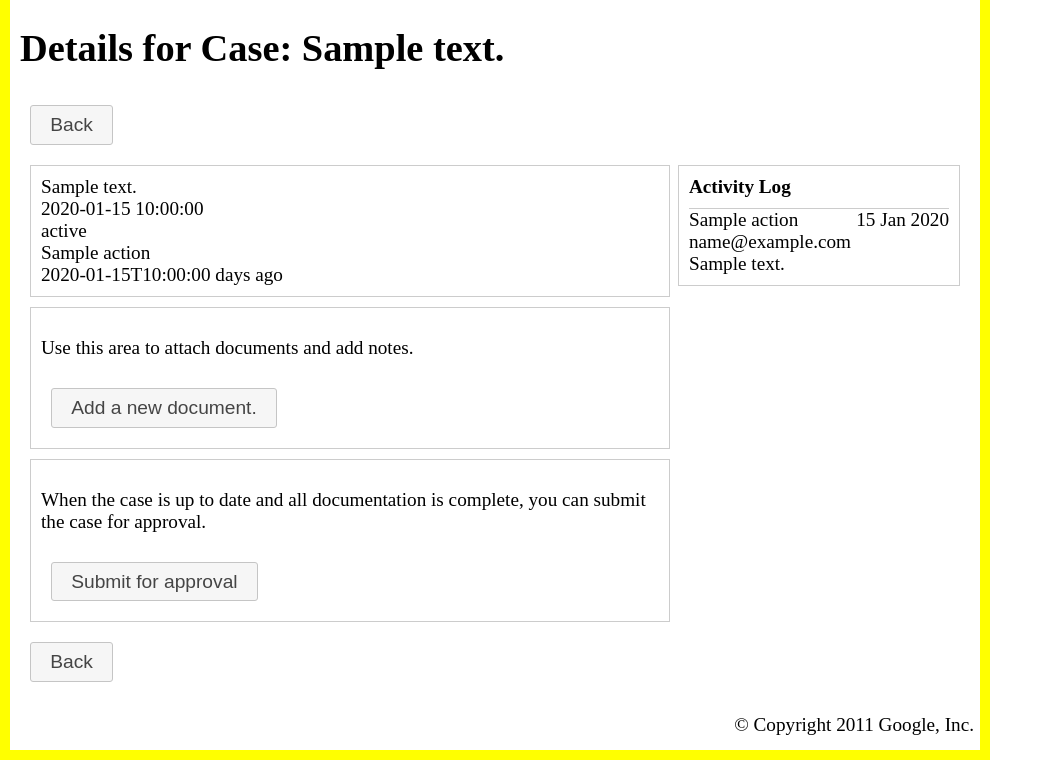
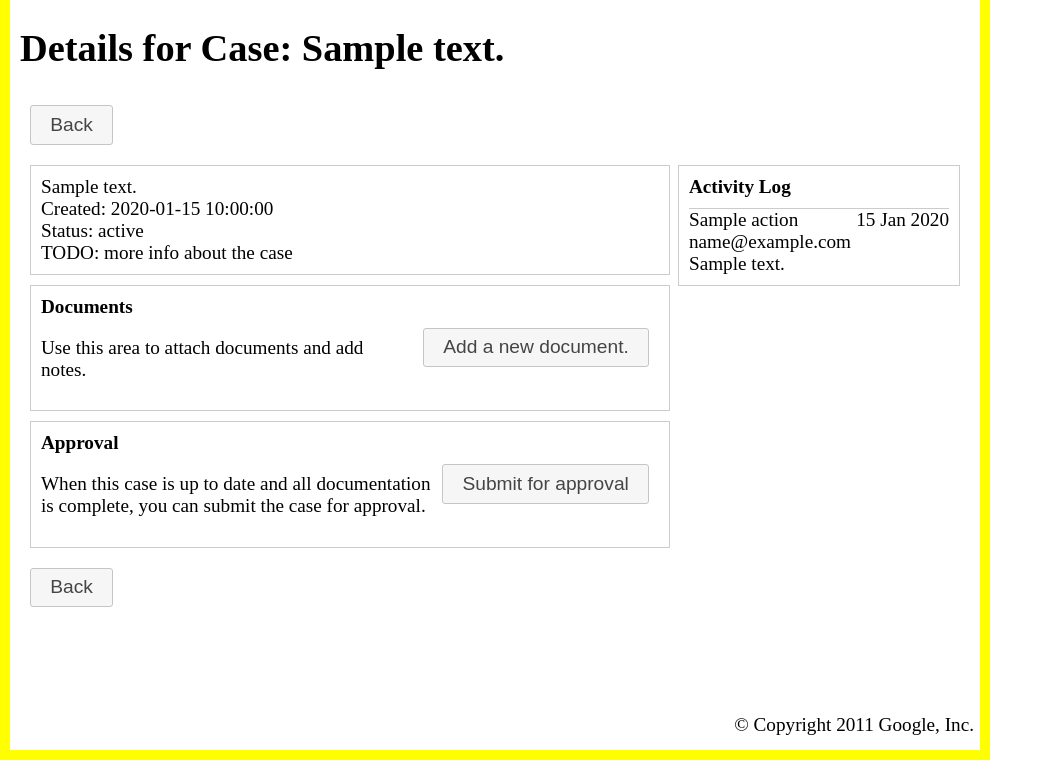
Before and after one commit to stanlee321/pysolper, a Python web app: template permit/templates/case.html in a window 1280 px wide. Shown: the part 50-810 px from the top of the page, without its empty margins (0-1043 px from the left). Run offline with Jinja, Linux system fonts and the light colour scheme; the template is opened without the code that fills it: most values are stand-ins (such as "Sample title", 1, 10 or a date in 2020); some libraries are stand-ins or nearby versions.

Commit message:
ui tweaks on case detail

```diff
--- a/permit/templates/case.html
+++ b/permit/templates/case.html
@@ -15,6 +15,12 @@
   border-top: 1px solid #ccc;
 }
 div.action span.timestamp {
+  float: right;
+}
+.panel-title {
+  font-weight: bold;
+}
+a.action {
   float: right;
 }
 </style>
@@ -44,7 +50,7 @@
 </div>
 
 <div id="action-history" class="panel">
-  <strong>Activity Log</strong>
+  <div class="panel-title">Activity Log</div>
   {% for action in actions %}
   <div class="action">
     <span class="timestamp">
@@ -66,50 +72,35 @@
     {{ case.address|e }}
   </div>
   <div>
-    {{ case.creation_date|e }}
+    Created: {{ case.creation_date|e }}
   </div>
   <div>
-    {{ case.visible_state|e }}
+    Status: {{ case.visible_state|e }}
   </div>
   <div>
-    {{ case.latest_action.action|e }}
-  </div>
-  <div>
-    <span class="tablesorthack">
-      {{ case.latest_action.timestamp.isoformat()|e }}
-    </span>
-    {% if case.last_modified.days == 0 %}
-    {% if case.last_modified.seconds < 7200 %}
-
-    {{ case.last_modified.seconds // 60 }} minutes ago
-    {% else %}
-    {{ case.last_modified.seconds // 3600 }} hours ago
-    {% endif %}
-    {% elif case.last_modified.days == 1 %}
-    {{ case.last_modified.days|e }} one day ago
-    {% else %}
-    {{ case.last_modified.days|e }} days ago
-    {% endif %}
+    TODO: more info about the case
   </div>
 </div>
 
 <div class="case-detail panel">
+  <div class="panel-title">Documents</div>
+  <a href="#TODO" class="action button">
+    Add a new document.
+  </a>
   <p>
     Use this area to attach documents and add notes.
   </p>
-  <a href="#TODO" class="button">
-    Add a new document.
-  </a>
 </div>
 
 <div class="case-detail panel">
+  <div class="panel-title">Approval</div>
+  <a href="#TODO" class="action button">
+    Submit for approval
+  </a>
   <p>
-    When the case is up to date and all documentation is complete, you can
+    When this case is up to date and all documentation is complete, you can
     submit the case for approval.
   </p>
-  <a href="#TODO" class="button">
-    Submit for approval
-  </a>
 </div>
 
 <div>
```
